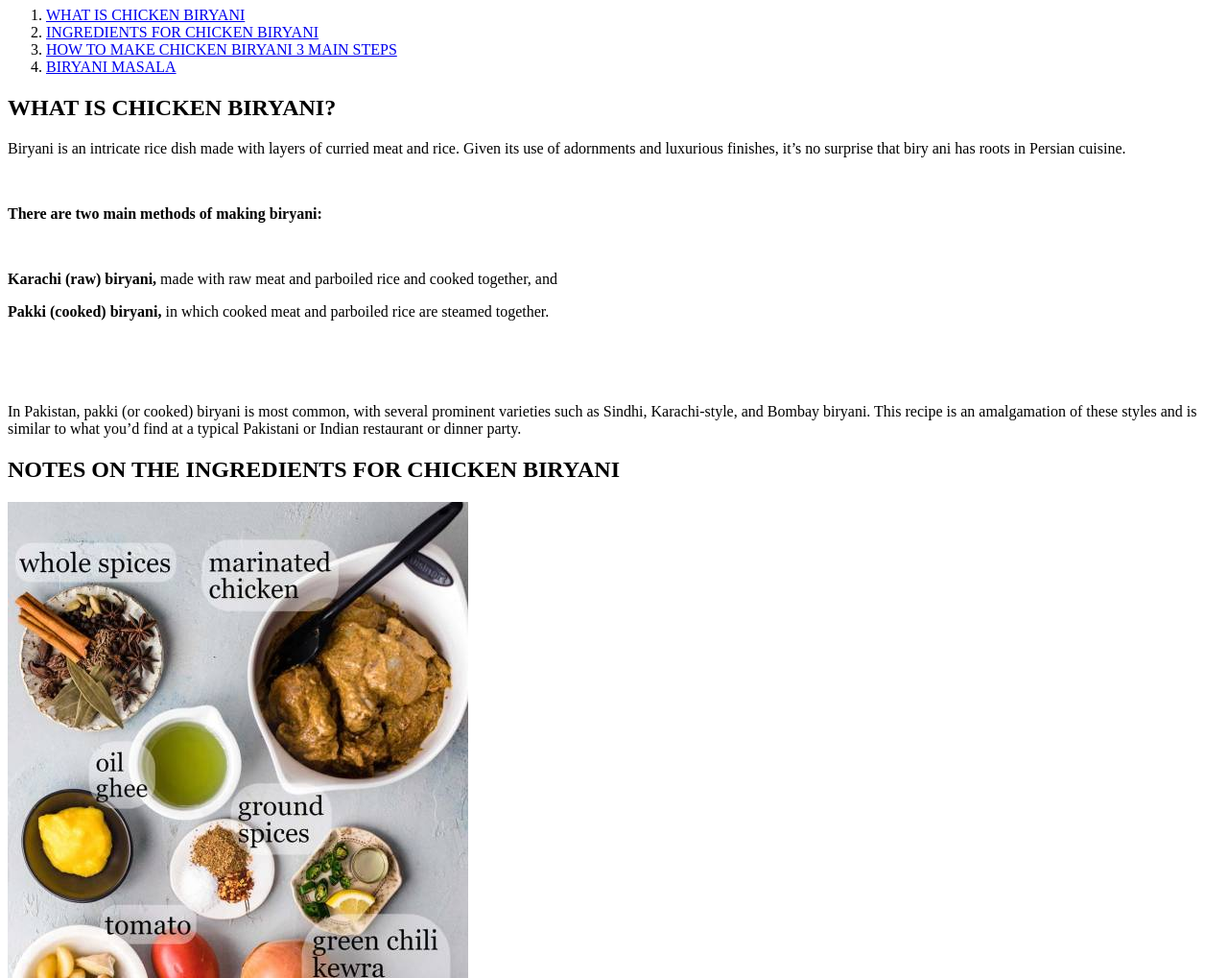
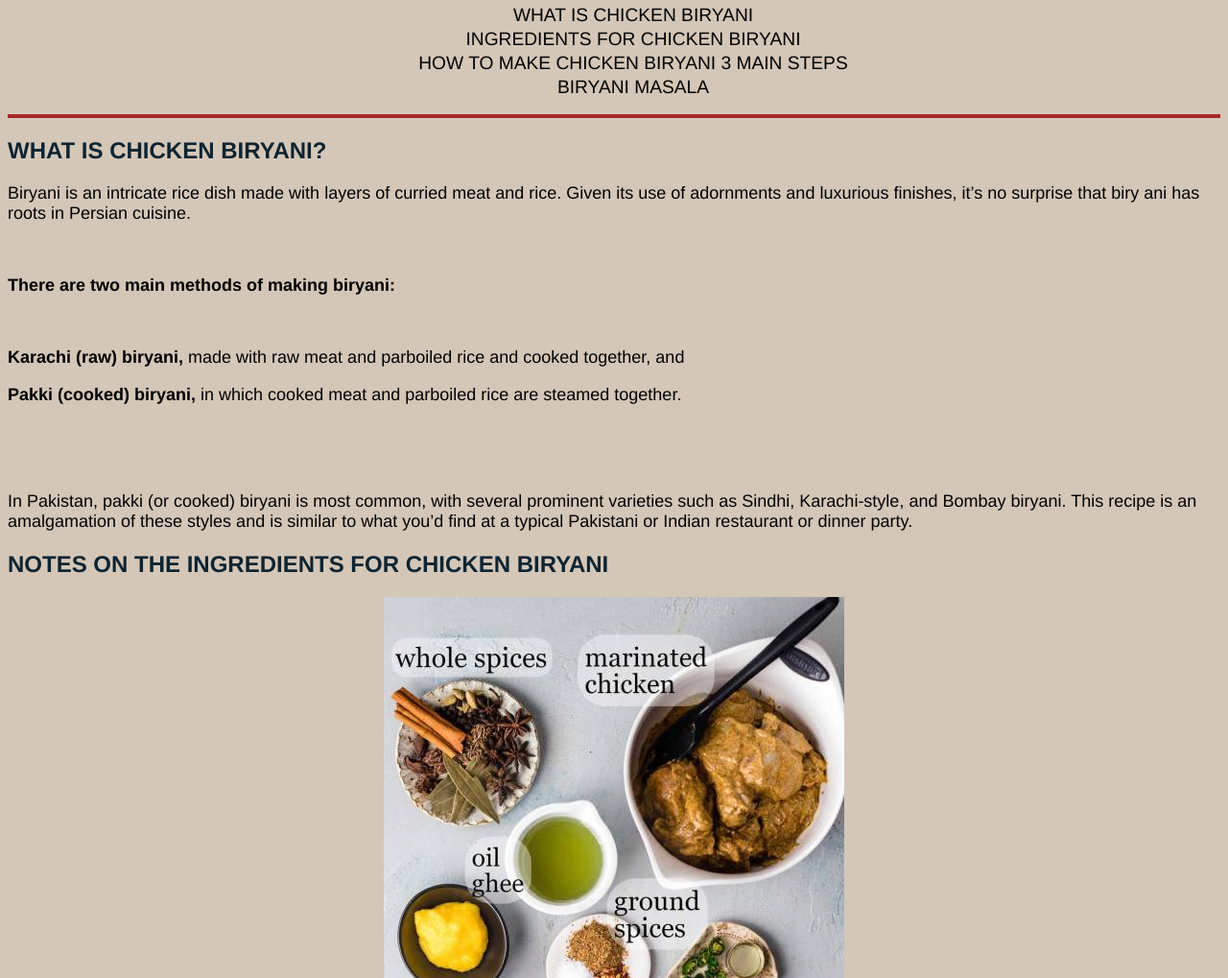
Before and after one commit to Waleed1123/Biryani-Website-with-Images, a plain HTML site: page index.html in a window 1280 px wide. Shown: the part 813-1832 px from the top of the page at 96% size. Drawn offline with Linux system fonts and the light colour scheme.

Commit message:
Some CSS Added

```diff
--- a/index.html
+++ b/index.html
@@ -5,6 +5,7 @@
     <meta http-equiv="X-UA-Compatible" content="IE=edge">
     <meta name="viewport" content="width=device-width, initial-scale=1.0">
     <title>Biryani</title>
+    <link rel="stylesheet" href="./styles.css">
 </head>
 <body>
   <center>  <h1><b>PAKISTANI CHICKEN BIRYANI RECIPE</b></h1>
@@ -17,8 +18,10 @@
 
     </ol>
 
+    <hr/>
 
 
+    <div class="container1">
 <h2 id="WHAT IS CHICKEN BIRYANI"><b>WHAT IS CHICKEN BIRYANI?
 </b></h2>
 <p>Biryani is an intricate rice dish made with layers of curried meat and rice.
@@ -43,10 +46,10 @@
 <p>In Pakistan, pakki (or cooked) biryani is most common, with several prominent varieties such as Sindhi, Karachi-style, and Bombay biryani. This recipe is an amalgamation of these styles and is similar to what you’d find at a typical Pakistani or Indian restaurant or dinner party.
 
 </p>
-
+</div>
 <h2 id="INGREDIENTS FOR CHICKEN BIRYANI">NOTES ON THE INGREDIENTS FOR CHICKEN BIRYANI
 </h2>
-<img width="480" height="720" src="./Images/004.jpg" alt="INGREDIENTS FOR CHICKEN BIRYANI">
+<img src="./Images/004.jpg" alt="INGREDIENTS FOR CHICKEN BIRYANI">
 
 
 <b><p>I’ve intentionally chosen the ingredients and quantities to give this biryani a strong foundation. That said, this recipe can take quite a bit of substitutions and adaptations and still be excellent.
@@ -114,7 +117,7 @@
 
 </p>
 
-<img width="720" height="1080" src="./Images/008.jpg" alt=""> <img width="480" height="720"      src="./Images/009.jpg" alt="">
+<img class="two-images" src="./Images/008.jpg" alt=""> <img width="480" height="720"   class="two-images"   src="./Images/009.jpg" alt="">
 
 <h2 id="BIRYANI MASALA">BIRYANI MASALA
 </h2>
@@ -157,9 +160,9 @@
     <li>1/4 tsp carom seeds (ajwain)
     </li>
 
-    <p><b>NoteYou don’t have to have every single one of these spices to make a wonderful biryani. Don’t worry if you’re missing some – it’ll still give your biryani exceptional flavor!</p>
 </ul>
 
+<p><b>NoteYou don’t have to have every single one of these spices to make a wonderful biryani. Don’t worry if you’re missing some – it’ll still give your biryani exceptional flavor!</p>
 <img width="1080" height="720" src="./Images/002.jpg" alt="Biryani">
 
 </body>
--- /dev/null
+++ b/styles.css
@@ -0,0 +1,42 @@
+* {
+  background-color: rgb(212, 199, 184);
+  font-family: 'Franklin Gothic Medium', 'Arial Narrow', Arial, sans-serif  ;
+}
+
+h2 {
+  color: #0e2431;
+}
+img {
+  display: block;
+  margin-left: auto;
+  margin-right: auto;
+}
+p {
+  font-size: 18px;
+}
+.two-images {
+  display: flex;
+  justify-content:space-between ;
+}
+ol > li {
+  list-style-type: none;
+}
+ li > a {
+  text-decoration: none;
+  font-size: larger;
+  display: block;
+  margin-left: auto;
+  margin-right: auto;
+  line-height: 25px;
+  cursor: pointer;
+  color: #000000;
+  text-align: center;
+ }
+ a:hover {
+  background-color: aliceblue;
+  color: black;
+ }
+ hr {
+  border: 2px solid brown;
+  line-height: 20px;
+ }
```
